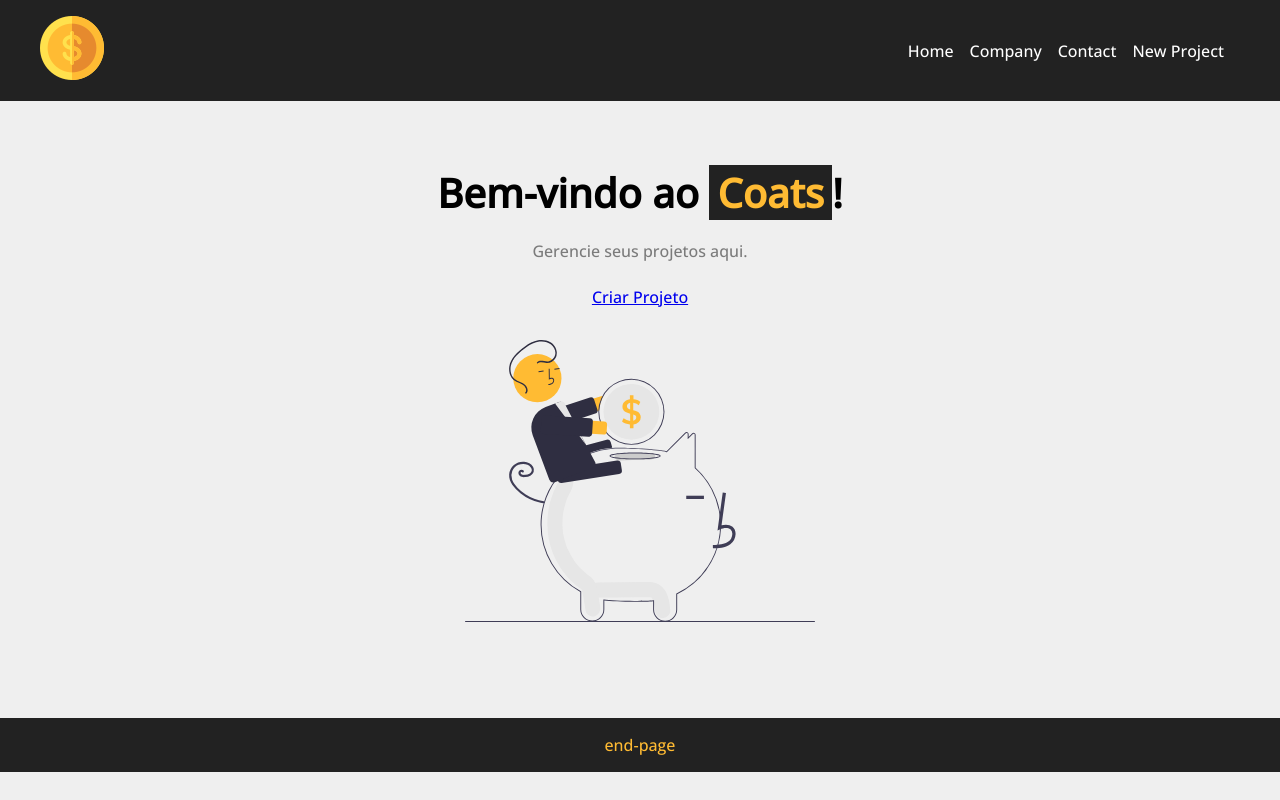
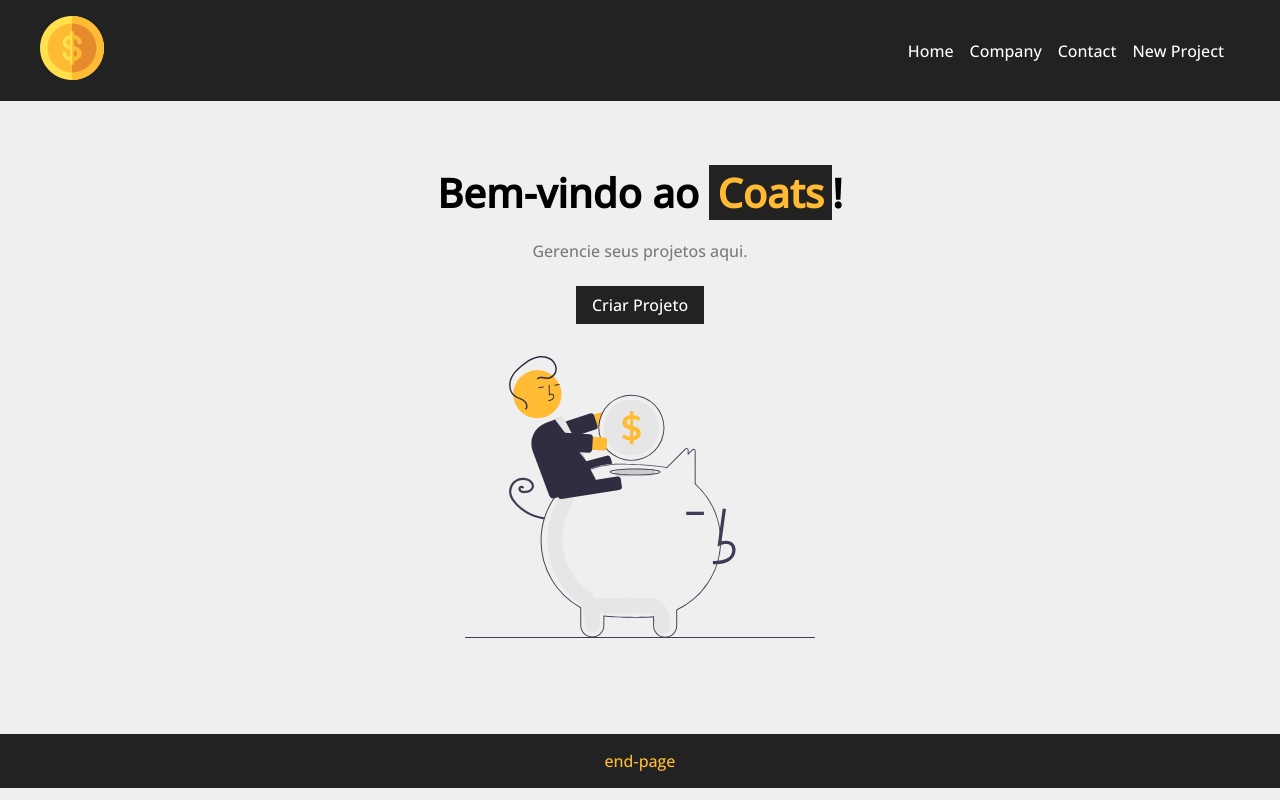
Before and after one commit to DanubiaM/react-course, a React (Create React App) app in the folder costs/: page / in a window 1280 px wide. Built offline with nearby package versions, Linux system fonts and the light colour scheme.

Commit message:
feat: added css in linkbutton component

```diff
--- a/costs/src/components/layout/LinkButton.module.css
+++ b/costs/src/components/layout/LinkButton.module.css
@@ -0,0 +1,10 @@
+.btn{
+    background-color: #222;
+    color: #fff;
+    padding: 0.5em 1em;
+    text-decoration: none;
+    transition: 0.5s;
+}
+.btn:hover{
+    color:#ffbb33;
+}
```
